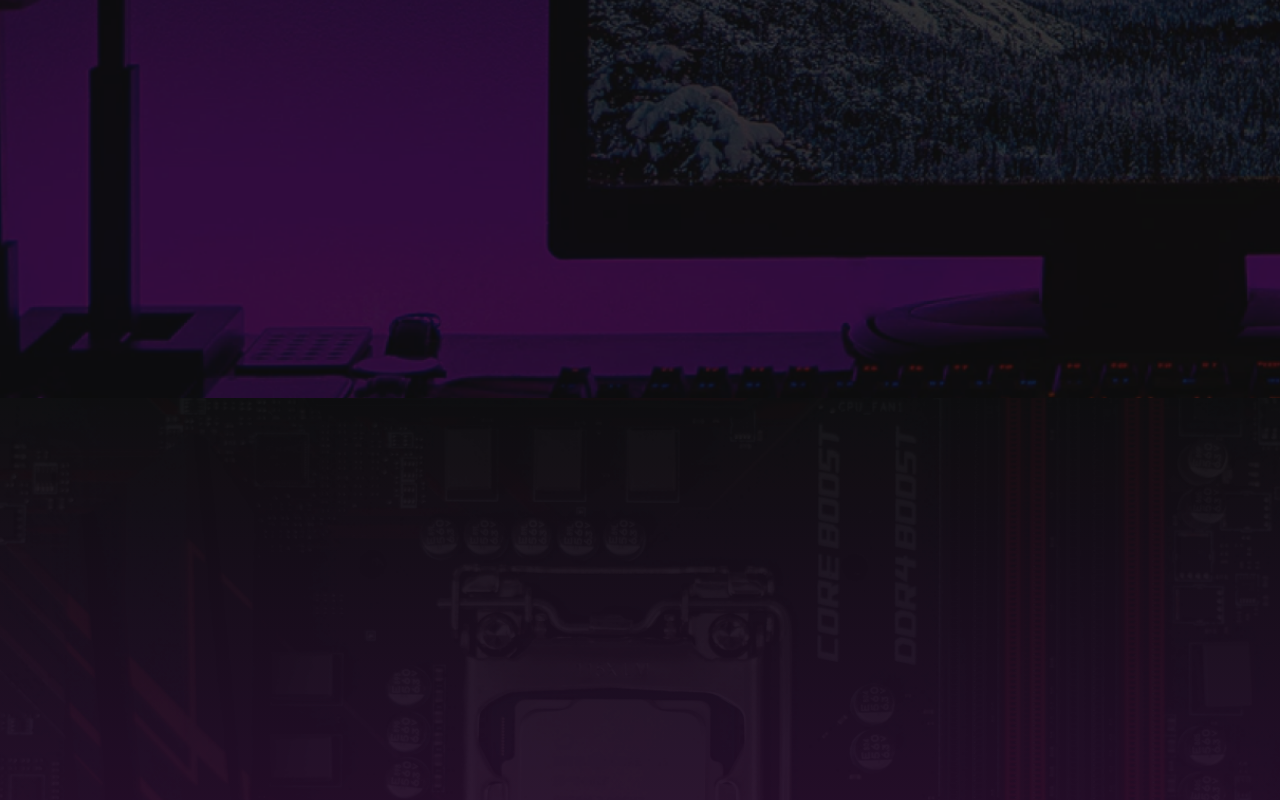
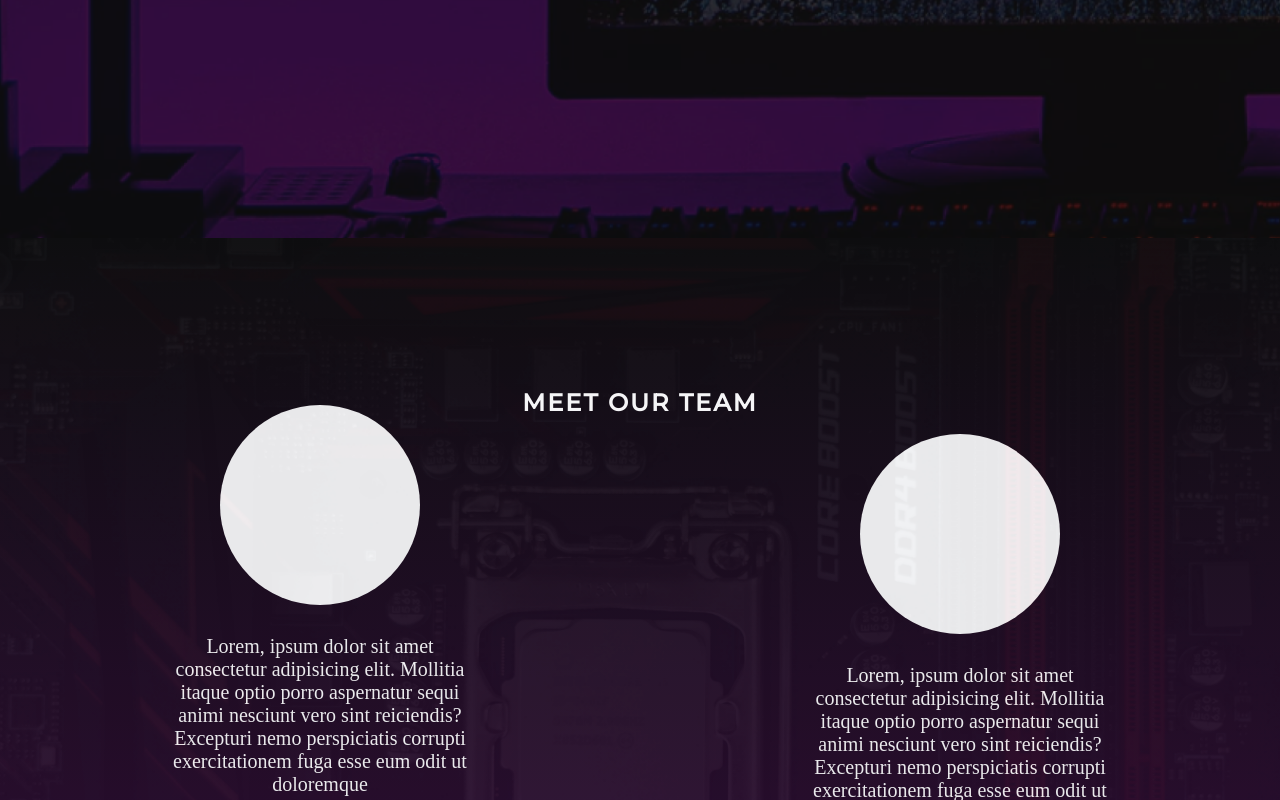
Before and after one commit to BarSi1986/Custom-Desktops, a Gatsby site: page / in a window 1280 px wide. Shown: the part 2642-3442 px from the top of the page. Built offline with nearby package versions, Linux system fonts and the light colour scheme; Gatsby itself is replaced by a stand-in of ours; a web font is replaced by a local one.

Commit message:
Team section

```diff
--- a/src/components/OurTeam.js
+++ b/src/components/OurTeam.js
@@ -3,7 +3,7 @@ import styled from 'styled-components'
 import { useStaticQuery, graphql } from "gatsby"
 
 const TeamWrapper = styled.div`
-    height: 90vh;
+    height: 110vh;
     background-image: url(${({ image }) => image});
     background-size: cover;
     background-position: center;
@@ -20,11 +20,51 @@ const TeamWrapper = styled.div`
         background-size: cover;
         background-position: center;
     }
+
+    h2{
+      color: ${p => p.theme.colors.light};
+      position: absolute;
+      top: 150px;
+      left: 50%;
+      transform: translateX(-50%);    }
+
+      display: flex;
+`
+
+const MemberSection = styled.div`
+  flex-grow: 1;
+  border: 1 px solid white;
+  color: ${p => p.theme.colors.light};
+
+  display: flex;
+  flex-direction: column;
+  justify-content: center;
+  align-items: center;
+
+  p{
+    padding-top: 30px;
+    max-width: 300px;
+    text-align: center;
+  }
+`
+
+const Avatar = styled.div`
+  background: ${p => p.theme.colors.light};
+  width: 200px;
+  height: 200px;
+  border-radius: 50%;
+`
+
+const Sign = styled.p`
+  font-family: ${p => p.theme.fonts.signs};
+  font-size: 50px;
+  transform: rotate(-10deg);
+  margin-top: 10px;
 `
 
 
 const OurTeam = () => {
-    const team_img = useStaticQuery(graphql`
+  const team_img = useStaticQuery(graphql`
     query TeamImgQuery {
         file(relativePath: {eq: "our-team-img.png"}) {
           childImageSharp {
@@ -35,11 +75,22 @@ const OurTeam = () => {
         }
       }
     `)
-    return (
-        <TeamWrapper image={team_img.file.childImageSharp.fluid.src}>
+  return (
+    <TeamWrapper image={team_img.file.childImageSharp.fluid.src}>
+      <h2>MEET OUR TEAM</h2>
+      <MemberSection>
+        <Avatar />
+        <p>Lorem, ipsum dolor sit amet consectetur adipisicing elit. Mollitia itaque optio porro aspernatur sequi animi nesciunt vero sint reiciendis? Excepturi nemo perspiciatis corrupti exercitationem fuga esse eum odit ut doloremque</p>
+        <Sign>Alexander Johnson</Sign>
+      </MemberSection>
+      <MemberSection>
+        <Avatar />
+        <p>Lorem, ipsum dolor sit amet consectetur adipisicing elit. Mollitia itaque optio porro aspernatur sequi animi nesciunt vero sint reiciendis? Excepturi nemo perspiciatis corrupti exercitationem fuga esse eum odit ut doloremque</p>
+        <Sign>John Doe</Sign>
+      </MemberSection>
 
-        </TeamWrapper>
-    )
+    </TeamWrapper>
+  )
 }
 
 export default OurTeam
--- a/src/components/Quality.js
+++ b/src/components/Quality.js
@@ -13,7 +13,7 @@ background-repeat: no-repeat;
 `
 
 const ContentArea = styled.div`
-    height: 200px;
+    height: 180px;
     max-width: 450px;
     position: absolute;
     top: 50%;
@@ -43,7 +43,7 @@ const Quality = () => {
     <QualityArea image={quality_img.file.childImageSharp.fluid.src}>
 
       <ContentArea>
-        <h1>WE PROVIDE QUALITY</h1>
+        <h2>WE PROVIDE QUALITY</h2>
         <p>Lorem ipsum dolor sit amet consectetur adipisicing elit. Ex vero minima similique praesentium eum dolor doloribus dolorum esse eligendi dolor vero elit!</p>
       </ContentArea>
 
--- a/src/components/Services.js
+++ b/src/components/Services.js
@@ -4,7 +4,7 @@ import { useStaticQuery, graphql } from "gatsby"
 import Icon from '../images/olive-branch.svg'
 
 const ServicesSection = styled.div`
-    height: 150vh;
+    height: 130vh;
     display: flex;
 `
 
@@ -29,7 +29,7 @@ const RightSide = styled.div`
     justify-content: space-around;
 `
 const InnerCircle = styled.div`
-    width: 270px;
+    width: 220px;
     height: 270px;
     background: none;
     border-radius: 50%;
@@ -39,7 +39,7 @@ const InnerCircle = styled.div`
     justify-content: center;
     text-align: center;
 
-    h2{
+    h3{
         color: ${p => p.theme.colors.light};
         font-weight: 300;
     }
@@ -74,17 +74,17 @@ const Services = () => {
             <RightSide>
                 <InnerCircle>
                     <StyledIcon />
-                    <h2>BEST PERFORMANCE</h2>
+                    <h3>BEST PERFORMANCE</h3>
                 </InnerCircle>
 
                 <InnerCircle>
                     <StyledIcon />
-                    <h2>BEST PRICE</h2>
+                    <h3>BEST PRICE</h3>
                 </InnerCircle>
 
                 <InnerCircle>
                     <StyledIcon />
-                    <h2>FAST SHIPPING</h2>
+                    <h3>FAST SHIPPING</h3>
                 </InnerCircle>
             </RightSide>
         </ServicesSection>
--- a/src/components/layout.js
+++ b/src/components/layout.js
@@ -6,7 +6,8 @@ const theme = {
   fonts: {
     museomoderno: "'MuseoModerno', cursive",
     logo: "'Saira Stencil One', cursive",
-    header: "'Montserrat', sans-serif"
+    header: "'Montserrat', sans-serif",
+    signs: "'Mr De Haviland', cursive"
   },
   colors: {
     dark: "#101010",
@@ -31,7 +32,7 @@ const GlobalStyle = createGlobalStyle`
   body{
     background: ${p => p.theme.colors.dark};
   }
-  h1,h2{
+  h1,h2,h3{
     font-family: ${p => p.theme.fonts.header};
     letter-spacing: 2px;
   }
--- a/src/components/seo.js
+++ b/src/components/seo.js
@@ -72,6 +72,7 @@ function SEO({ description, lang, meta, title }) {
       <link href="https://fonts.googleapis.com/css2?family=MuseoModerno:wght@200;600&display=swap" rel="stylesheet"></link>
       <link href="https://fonts.googleapis.com/css2?family=Saira+Stencil+One&display=swap" rel="stylesheet"></link>
       <link href="https://fonts.googleapis.com/css2?family=Montserrat:wght@300;500&display=swap" rel="stylesheet"></link>
+      <link href="https://fonts.googleapis.com/css2?family=Mr+De+Haviland&display=swap" rel="stylesheet"></link>
     </Helmet>
   )
 }
```
